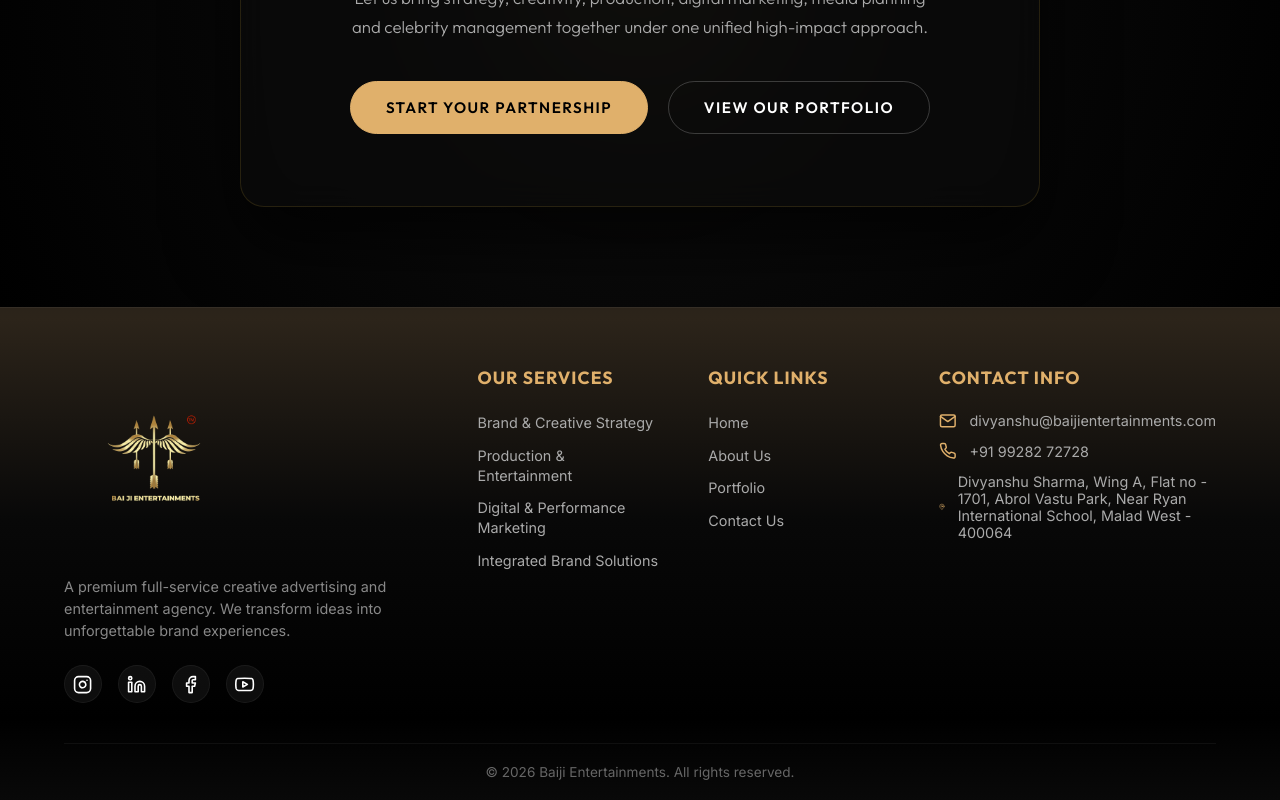
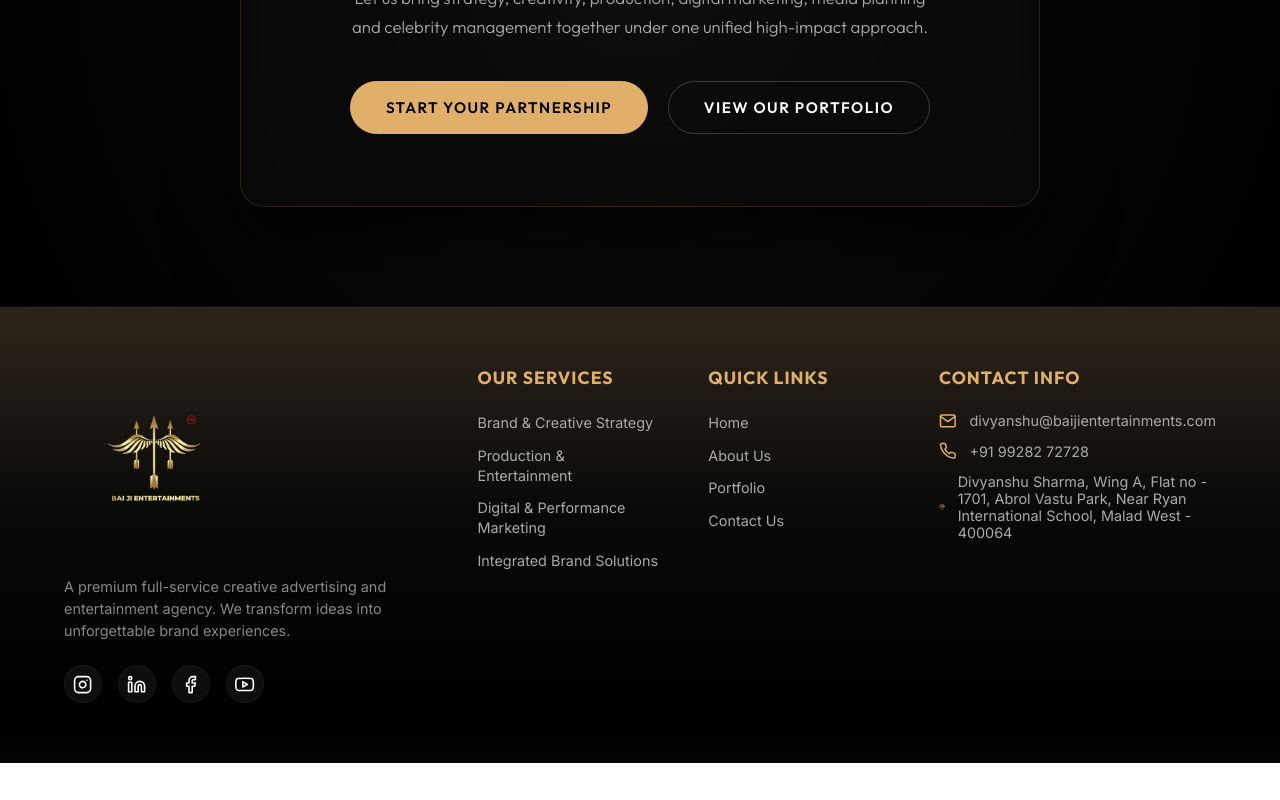
Before and after one commit to Gurjot30/Baiji, a React (Vite) app: page /services/integrated-brand-solutions in a window 1280 px wide. Shown: the part 7281-8081 px from the top of the page. After the commit the page ends 8044 px from the top, so only its background shows below. Built offline with nearby package versions, Linux system fonts and the light colour scheme.

Commit message:
style: remove copyright footer bottom text

```diff
--- a/src/components/Footer.jsx
+++ b/src/components/Footer.jsx
@@ -1,4 +1,3 @@
-import React from 'react';
 import { Link } from 'react-router-dom';
 import { FiMail, FiPhone, FiInstagram, FiLinkedin, FiFacebook, FiYoutube, FiMapPin } from 'react-icons/fi';
 import './Footer.css';
@@ -60,9 +59,7 @@ const Footer = () => {
           </div>
         </div>
 
-        <div className="footer-bottom">
-          <p>&copy; {new Date().getFullYear()} Baiji Entertainments. All rights reserved.</p>
-        </div>
+
       </div>
     </footer>
   );
```
